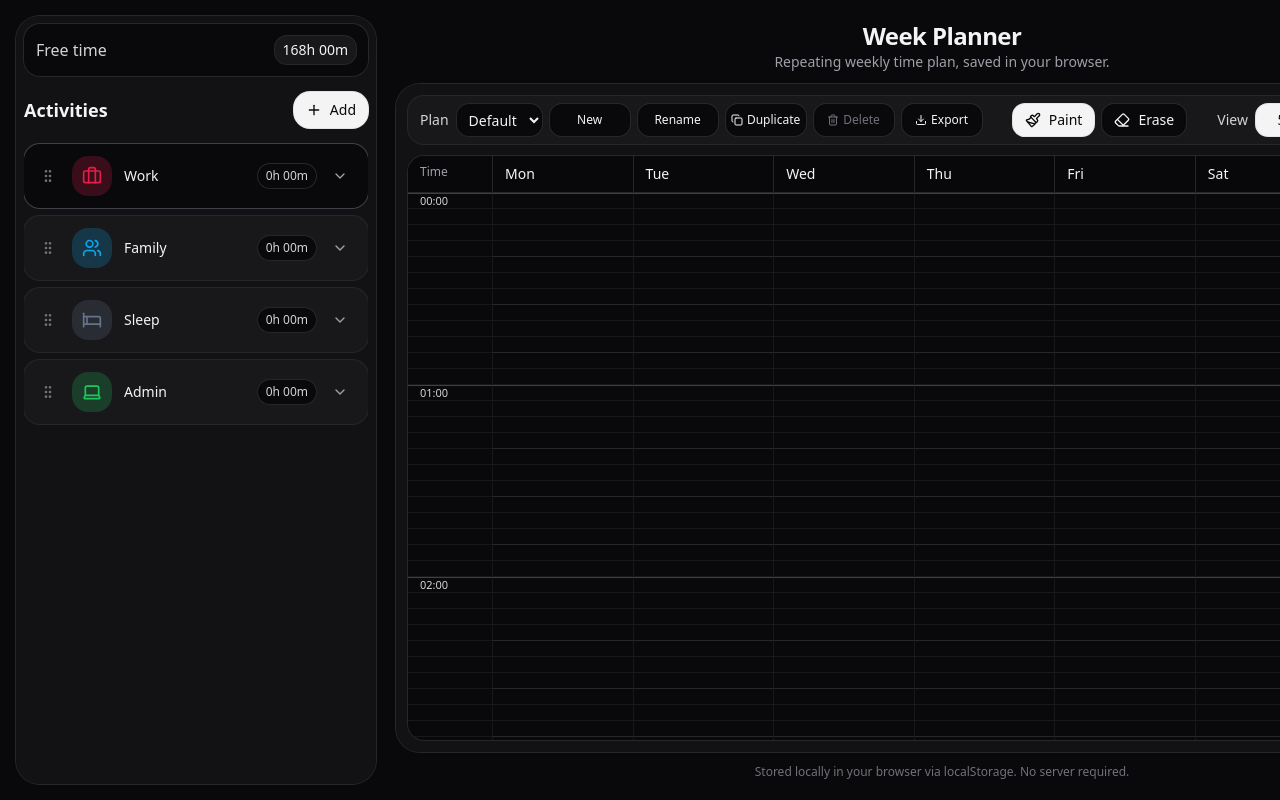
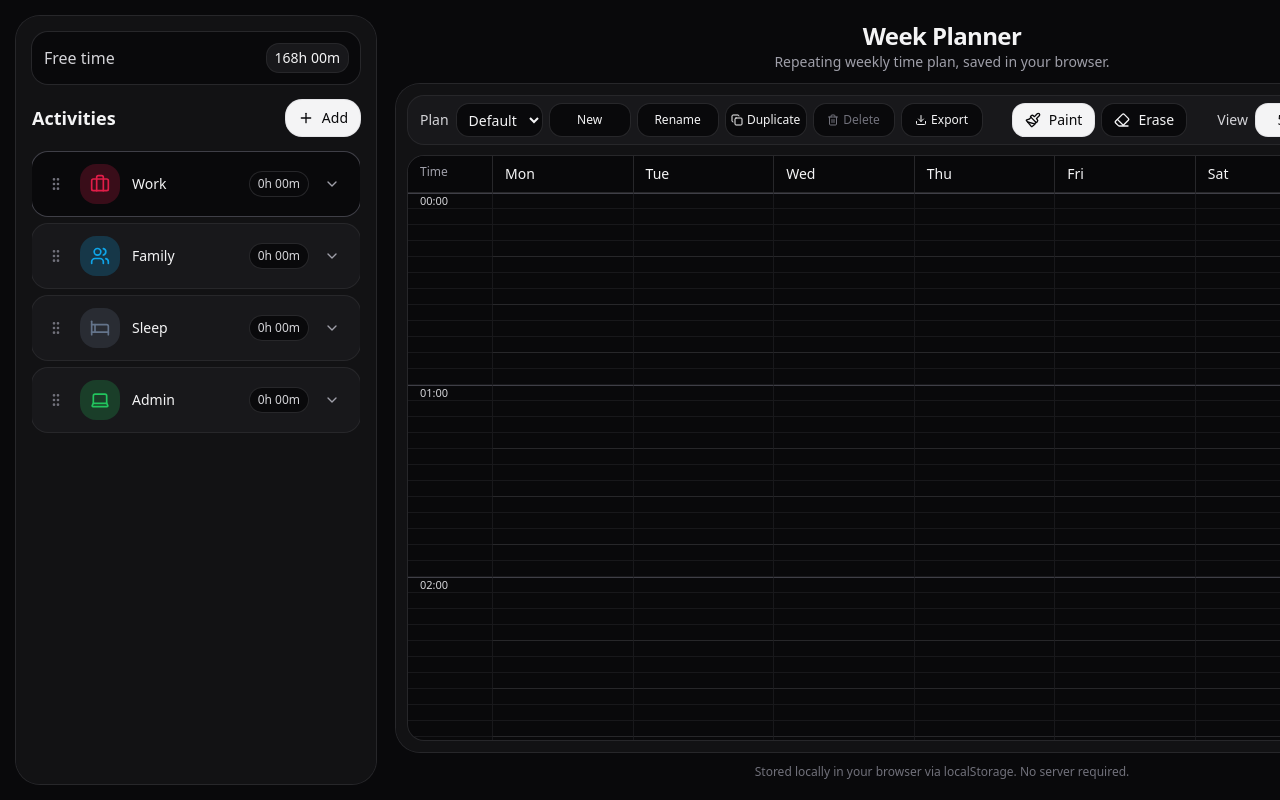
Before and after one commit to pat15312/week-planner, a React (Vite) app: page / in a window 1280 px wide. Built offline with nearby package versions, Linux system fonts and the light colour scheme.

Commit message:
Updated App.tsx

```diff
--- a/src/App.tsx
+++ b/src/App.tsx
@@ -810,7 +810,7 @@ export default function App() {
   return (
     <div className="h-screen overflow-hidden bg-zinc-950 text-zinc-100">
       <div className="mx-auto flex h-full max-w-[1400px] gap-4 p-4">
-        <aside className="flex w-[360px] shrink-0 flex-col overflow-hidden rounded-3xl bg-zinc-900/60 p-2 ring-1 ring-zinc-800">
+        <aside className="flex w-[360px] shrink-0 flex-col overflow-hidden rounded-3xl bg-zinc-900/60 p-4 ring-1 ring-zinc-800">
           <div className="mb-4 shrink-0 rounded-2xl bg-zinc-950 p-3 ring-1 ring-zinc-800">
             <div className="flex items-center justify-between">
               <span className="text-zinc-300">Free time</span>
```
